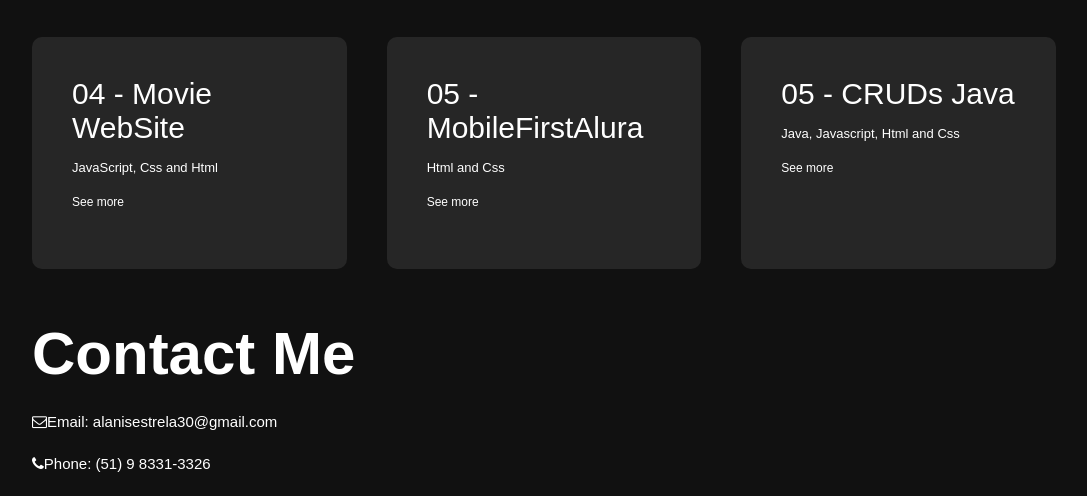
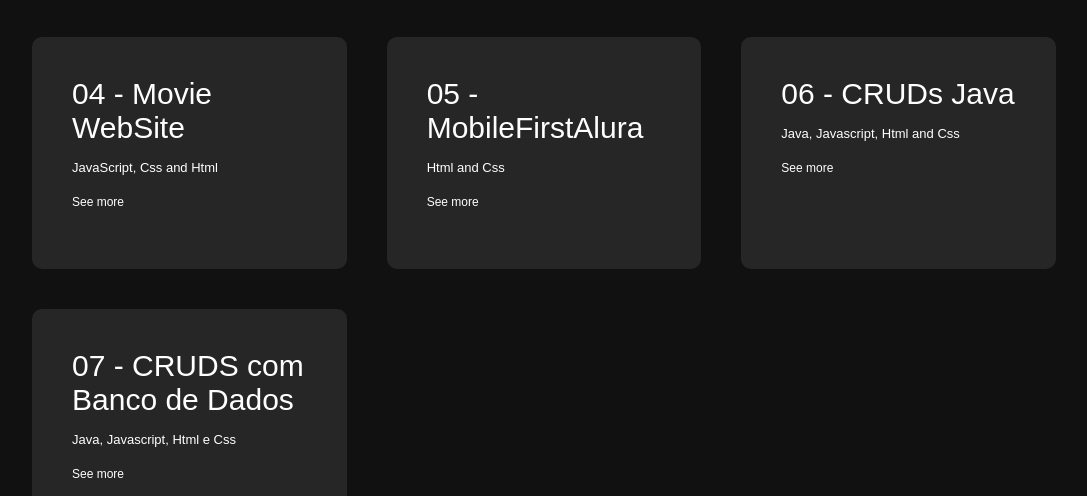
Before and after one commit to Alanissss/MyPortfolio, a plain HTML site: page index.html in a window 1280 px wide. Shown: the part 1932-2428 px from the top of the page, without its empty margins (96-1183 px from the left). Drawn offline with Linux system fonts and the light colour scheme; a script that the page names is missing.

Commit message:
Update index.html

```diff
--- a/index.html
+++ b/index.html
@@ -107,9 +107,14 @@
                 <a href="https://mobile-first-alura-red.vercel.app/">See more</a>
             </div>
             <div class="project p6">
-                <h2>05 - CRUDs Java</h2>
+                <h2>06 - CRUDs Java</h2>
                 <p>Java, Javascript, Html and Css</p>
                 <a href="https://github.com/Alanissss/CRUDsJava">See more</a>
+            </div>
+            <div class="project p7">
+                <h2>07 - CRUDS com Banco de Dados</h2>
+                <p>Java, Javascript, Html e Css</p>
+                <a href="https://spring-migration.vercel.app/">See more</a>
             </div>
         </div>
     </div>
```
